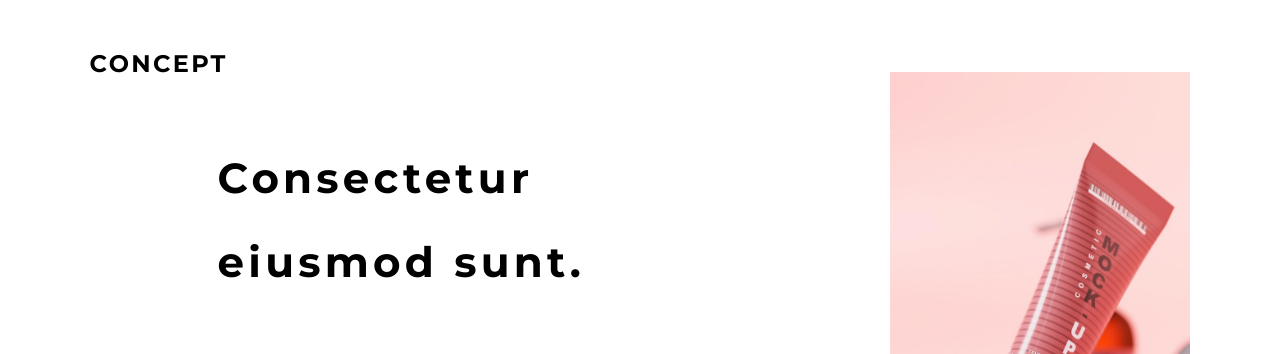
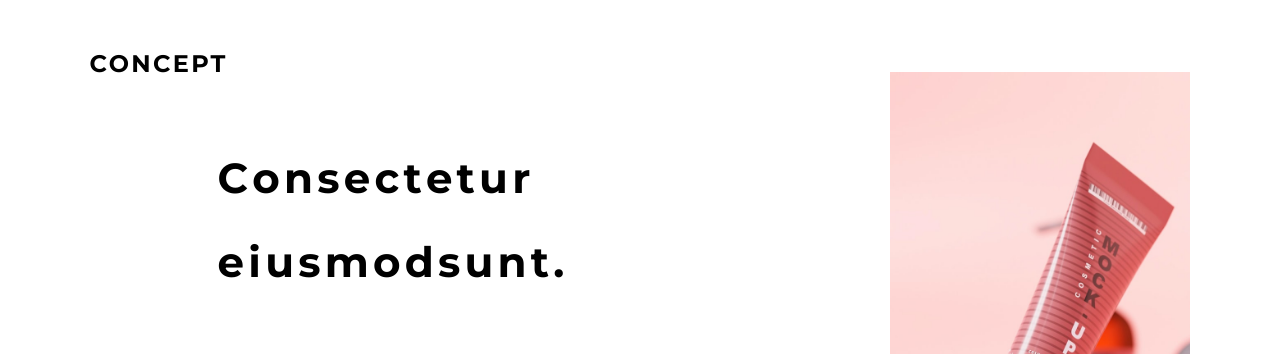
Before and after one commit to yuyexiaozi/mockup-vue, a Vue app: page / in a window 1280 px wide. Shown: the part 820-1174 px from the top of the page. Built offline with nearby package versions, Linux system fonts and the light colour scheme.

Commit message:
キャッチコピーアニメーション途中

```diff
--- a/package.json
+++ b/package.json
@@ -9,6 +9,7 @@
   },
   "dependencies": {
     "core-js": "^3.6.5",
+    "gsap": "^3.11.5",
     "vue": "^3.0.0",
     "vue-router": "^4.0.0-0",
     "vuex": "^4.0.0-0"
--- a/src/App.vue
+++ b/src/App.vue
@@ -18,10 +18,6 @@ export default defineComponent({
   <div class="App">
     <AppHeader />
     <AppNav />
-    <div id="nav">
-      <!-- <router-link to="/">Top</router-link>  -->
-      <!-- <router-link to="/about">About</router-link> -->
-    </div>
   </div>
   <router-view />
   <AppFooter />
--- a/src/components/AppViewMore.vue
+++ b/src/components/AppViewMore.vue
@@ -3,11 +3,6 @@ import { defineComponent } from 'vue';
 
 export default defineComponent({
   name: 'AppViewMore',
-  methods: {
-    onClickMore() {
-      console.log('click:VIEW MORE');
-    }
-  }
 });
 </script>
 
--- a/src/components/pages/TopConcept.vue
+++ b/src/components/pages/TopConcept.vue
@@ -1,10 +1,56 @@
 <script lang="ts">
 import { defineComponent } from 'vue';
+// import { gsap } from 'gsap';
 import AppArrowAnimeButton from '@/components/AppArrowAnimeButton.vue'
 
 
 export default defineComponent({
   name: 'TopConcept',
+  data() {
+    return {
+      showText: false,
+      // chatch01: 'Consectetur',
+      // chatch02: 'eiusmod sunt.'
+    };
+  },
+  // beforeMount() {
+  //   const topConceptCopyes = document.querySelectorAll('.TopConcept__catch');
+  //   topConceptCopyes.forEach((topConceptChatch) => {
+  //     topConceptChatch.innerHTML = this.wrapCharSpan(topConceptChatch?.innerHTML)
+  //   });
+  // },
+  mounted() {
+    const topConcept = document.querySelector('#TopConcept');
+    if (!topConcept) {
+      return
+    }
+    let Y: number = window.scrollY;
+    const topConceptY = topConcept.getBoundingClientRect().y - Y;
+    window.addEventListener('scroll', () => {
+      Y = window.scrollY;
+      if (Y > topConceptY - 100) {
+        // this.animationText();
+        this.showText = true;
+      }
+    });
+  },
+  methods: {
+    // wrapCharSpan(str: string) {
+    //   return [...str].map(char => `<span class="text" style="display: block; translate: 0 100%;">${char}</span>`).join('');
+    // }
+    // animationText() {
+    //   const chars = this.$refs;
+    //   Object.keys(chars).forEach(key => {
+    //     const char = chars[key] as HTMLElement;
+    //     if(char){
+    //       gsap.from(char, {
+    //         opacity: 0,
+    //         duration: 1,
+    //         delay: 0.1 * parseInt(key.split('-')[1]) });
+    //     }
+    //   });
+    // }
+  },
   components: {
     AppArrowAnimeButton,
   }
@@ -12,10 +58,37 @@ export default defineComponent({
 </script>
 
 <template>
-  <section class="TopConcept">
+  <section id="TopConcept" class="TopConcept">
     <div class="TopConcept__container--01">
       <h2 class="TopConcept__ttl">CONCEPT</h2>
-      <p class="TopConcept__catch">Consectetur <br> eiusmod sunt.</p>
+      <p class="TopConcept__catch" :class="{ 'show-text': showText }">
+        <span class="TopConcept__catch--span">C</span>
+        <span class="TopConcept__catch--span">o</span>
+        <span class="TopConcept__catch--span">n</span>
+        <span class="TopConcept__catch--span">s</span>
+        <span class="TopConcept__catch--span">e</span>
+        <span class="TopConcept__catch--span">c</span>
+        <span class="TopConcept__catch--span">t</span>
+        <span class="TopConcept__catch--span">e</span>
+        <span class="TopConcept__catch--span">t</span>
+        <span class="TopConcept__catch--span">u</span>
+        <span class="TopConcept__catch--span">r</span>
+      </p>
+      <p class="TopConcept__catch" :class="{ 'show-text': showText }">
+        <span class="TopConcept__catch--span">e</span>
+        <span class="TopConcept__catch--span">i</span>
+        <span class="TopConcept__catch--span">u</span>
+        <span class="TopConcept__catch--span">s</span>
+        <span class="TopConcept__catch--span">m</span>
+        <span class="TopConcept__catch--span">o</span>
+        <span class="TopConcept__catch--span">d</span>
+        <span class="TopConcept__catch--span"></span>
+        <span class="TopConcept__catch--span">s</span>
+        <span class="TopConcept__catch--span">u</span>
+        <span class="TopConcept__catch--span">n</span>
+        <span class="TopConcept__catch--span">t</span>
+        <span class="TopConcept__catch--span">.</span>
+      </p>
     </div>
     <div class="TopConcept__container--02">
       <p class="TopConcept__txt">Tempor quis cupidatat ipsum occaecat Lorem sit laborum incididunt fugiat. In nisi
@@ -32,6 +105,7 @@ export default defineComponent({
 .TopConcept {
   position: relative;
   padding: 60px;
+
   @media screen and (min-width: 1024px) {
     padding: 120px 7vw 160px;
   }
@@ -47,6 +121,7 @@ export default defineComponent({
       height: 350px;
       background: url(~@/assets/images/concept_img01.jpg) center center / cover;
       z-index: -1;
+
       @media screen and (min-width: 1024px) {
         top: 140px;
         right: 7vw;
@@ -62,20 +137,39 @@ export default defineComponent({
   }
 
   &__catch {
-    margin-bottom: 80px;
+    display: flex;
     line-height: 2;
     font-size: 36px;
     letter-spacing: 0.1em;
+    overflow: hidden;
+
     @media screen and (min-width: 1024px) {
-      margin-bottom: 340px;
       padding-left: 10vw;
       font-size: 42px;
+    }
+
+    &:last-child {
+      margin-bottom: 80px;
+
+      @media screen and (min-width: 1024px) {
+        margin-bottom: 340px;
+      }
+    }
+
+    & span {
+      translate: 0 100%;
+      transition: .3s;
+    }
+
+    &.show-text span {
+      translate: 0 0;
     }
   }
 
   &__container--02 {
     position: relative;
     padding-bottom: 240px;
+
     @media screen and (min-width: 1024px) {
       position: static;
       width: 40%;
@@ -91,6 +185,7 @@ export default defineComponent({
       width: 100%;
       height: 200px;
       background: url(~@/assets/images/concept_img02.jpg) center center / cover;
+
       @media screen and (min-width: 1024px) {
         left: 0;
         bottom: 160px;
```
Also changed, not shown: 1 other file (tests, documents, lock files or other folders).
